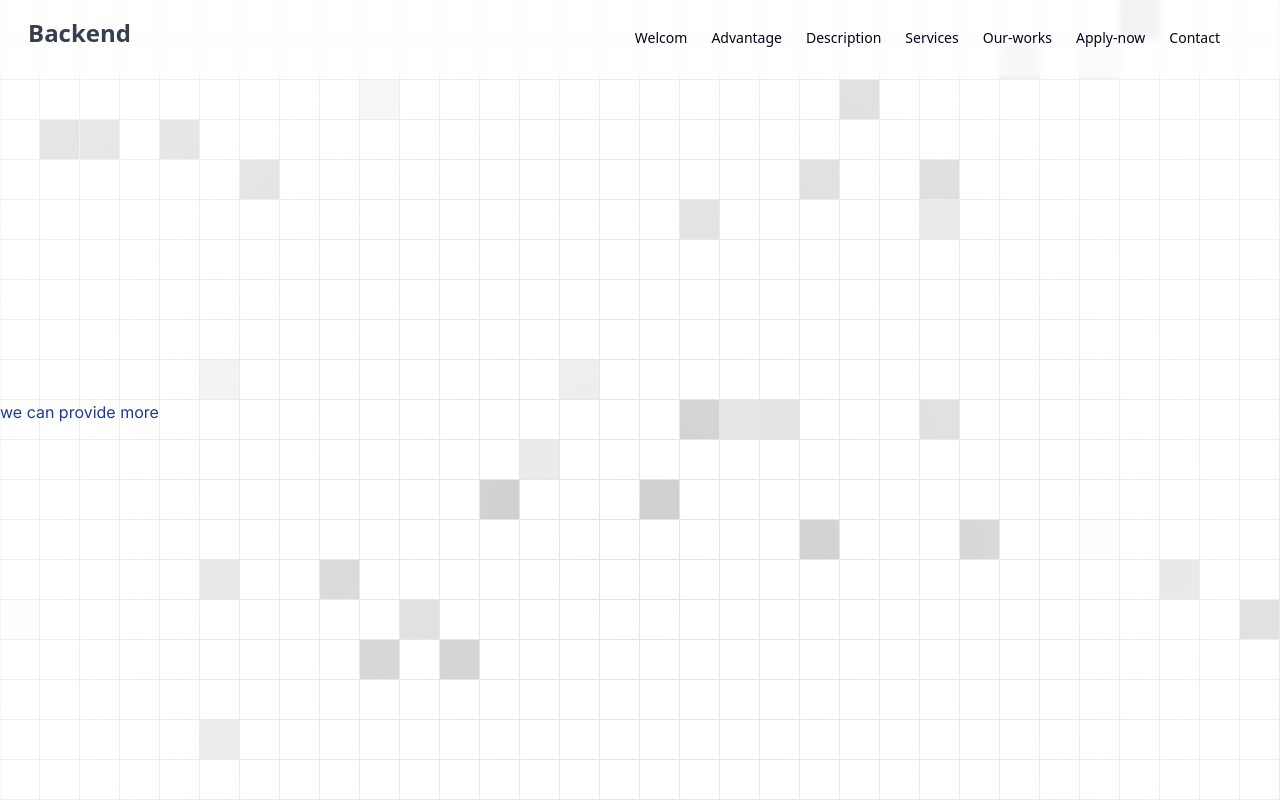
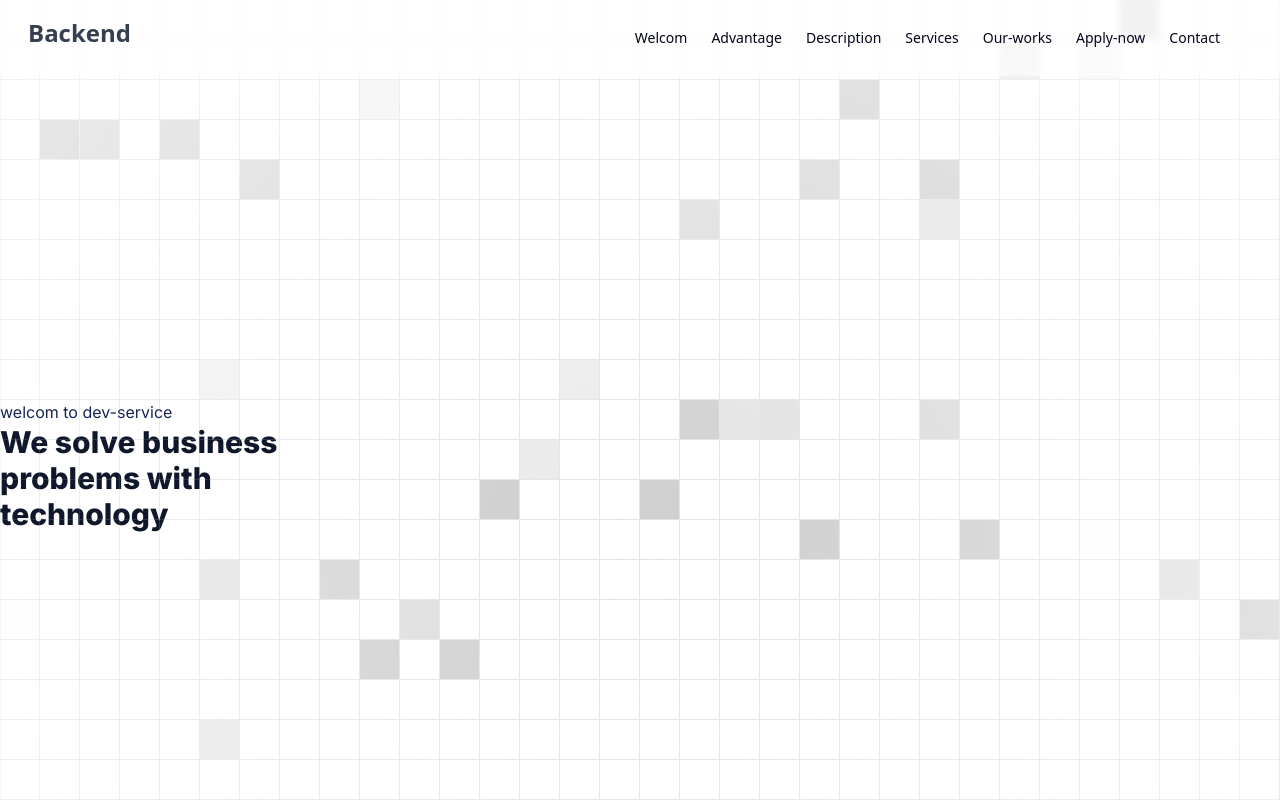
Before and after one commit to tchasinga/devservice, a Next.js app: page / in a window 1280 px wide. Built offline with nearby package versions, Linux system fonts and the light colour scheme.

Commit message:
new desing is now

```diff
--- a/src/app/Components/Ui/Heros.jsx
+++ b/src/app/Components/Ui/Heros.jsx
@@ -5,7 +5,12 @@ export default function Heros() {
     <div className='absolute top-[50%]'>
         {/* new first div */}
         <div className="flex flex-col justify-center">
-            <p className="text-blue-900">we can provide more</p>
+            <p className="text-blue-950">welcom to dev-service</p>
+            <div className="flex flex-col justify-center text-3xl text-slate-900 font-extrabold">
+                <h1>We solve business</h1>
+                <h1>problems with</h1>
+                <h1>technology</h1>
+            </div>
         </div>
 
         {/* Second div */}
```
